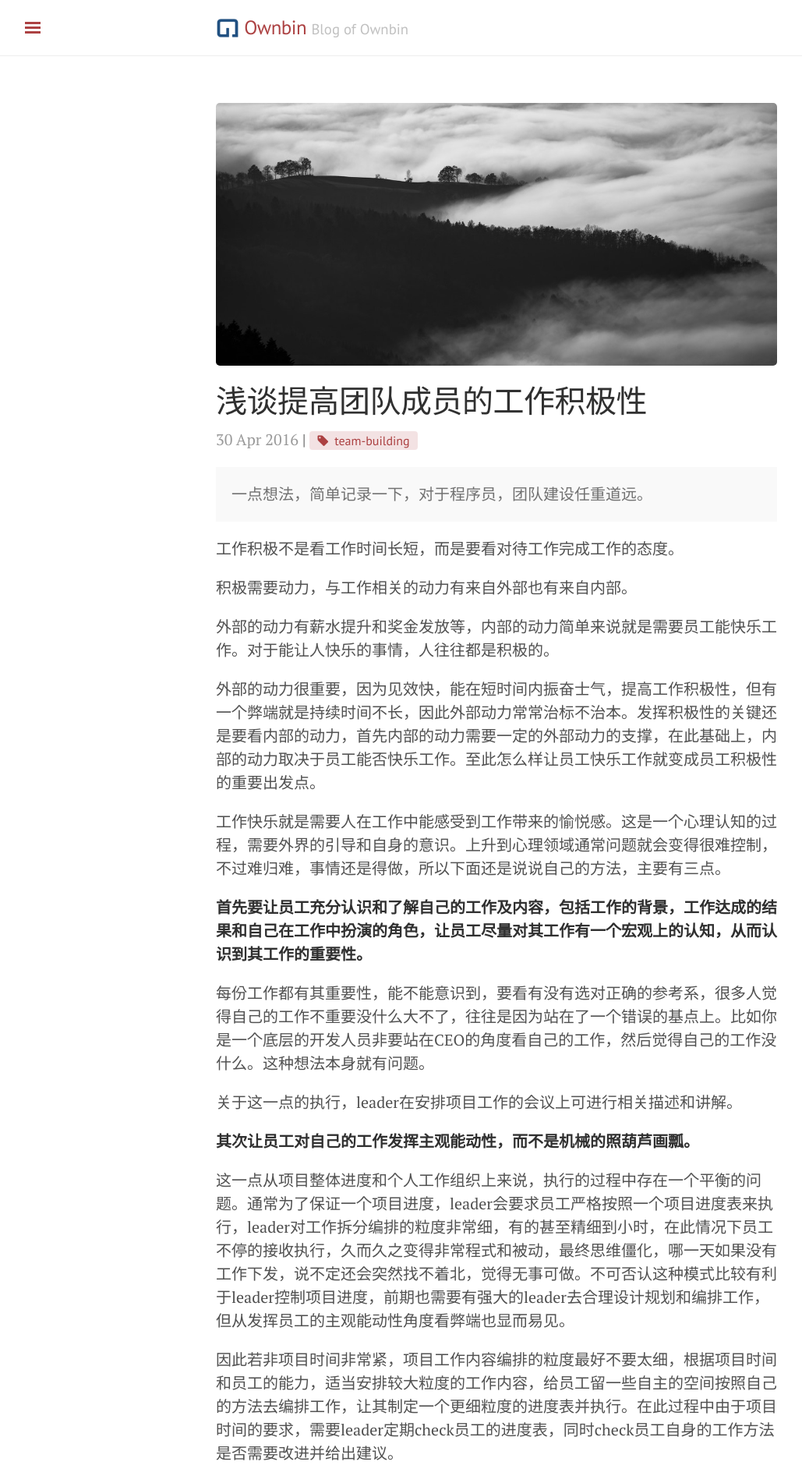
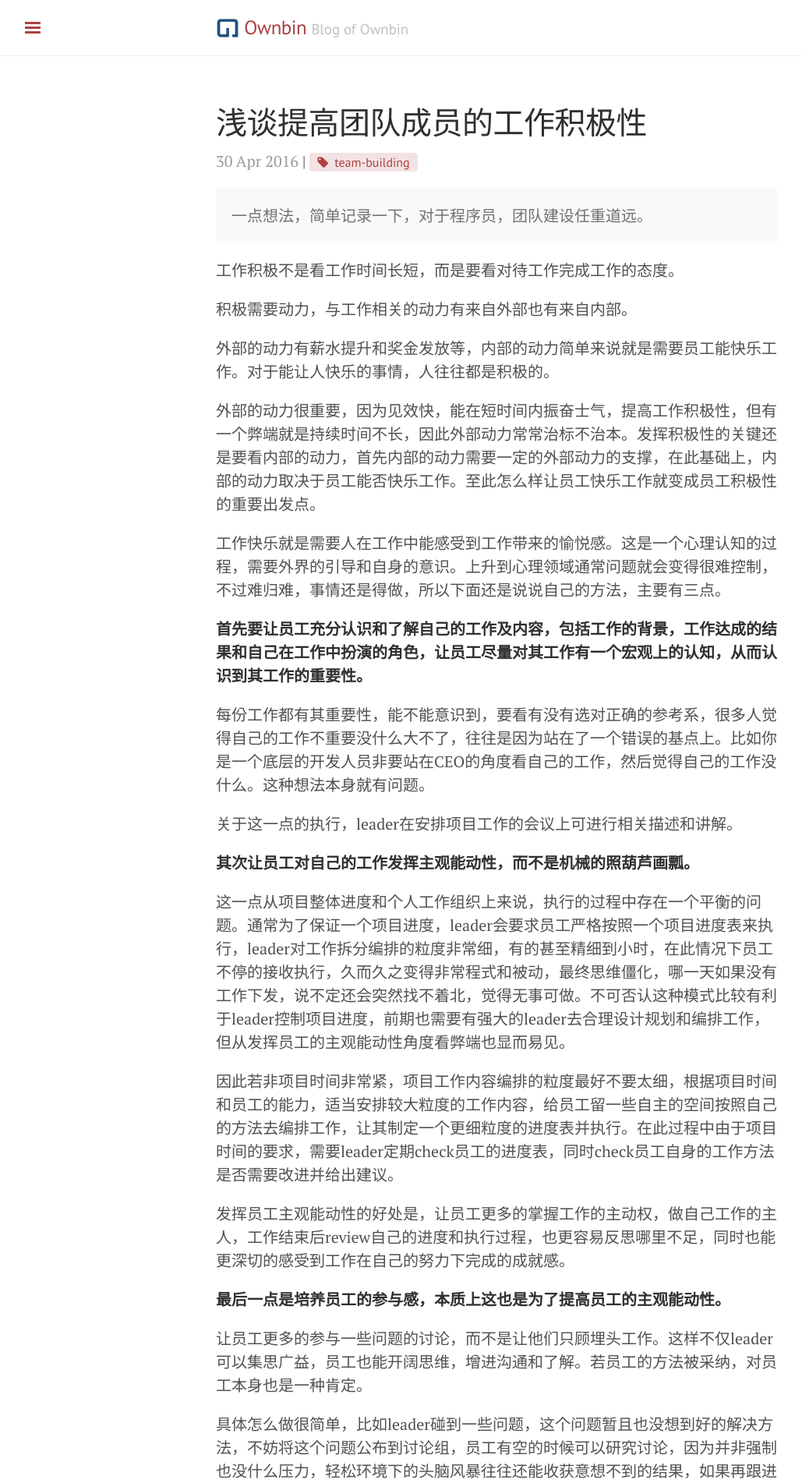
Before and after one commit to ownbin/ownbin.github.io, a Jekyll site: the page built from _posts/2016-04-30-talk-team-work.md, in a window 1280 px wide. Shown: the top 1902 px of the page at 78% size, without its empty margins (3-1032 px from the left). Built offline with Jekyll 4.4.1, drawn with Linux system fonts in a browser that asks for light colours; nearby versions of some CDN libraries.

Commit message:
删除日志banner

```diff
--- a/_posts/2016-04-30-talk-team-work.md
+++ b/_posts/2016-04-30-talk-team-work.md
@@ -2,7 +2,6 @@
 layout: post
 title: 浅谈提高团队成员的工作积极性
 tags: team-building
-banner_image: banner-image-2.jpg
 ---
 
 <p class="message">
```
